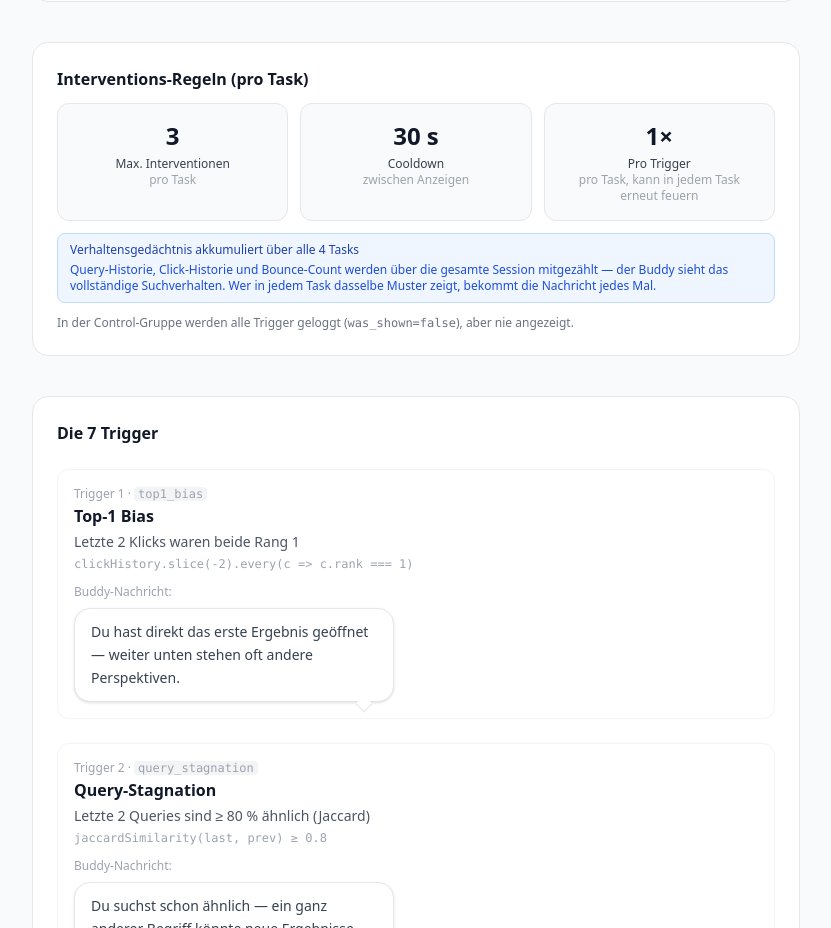
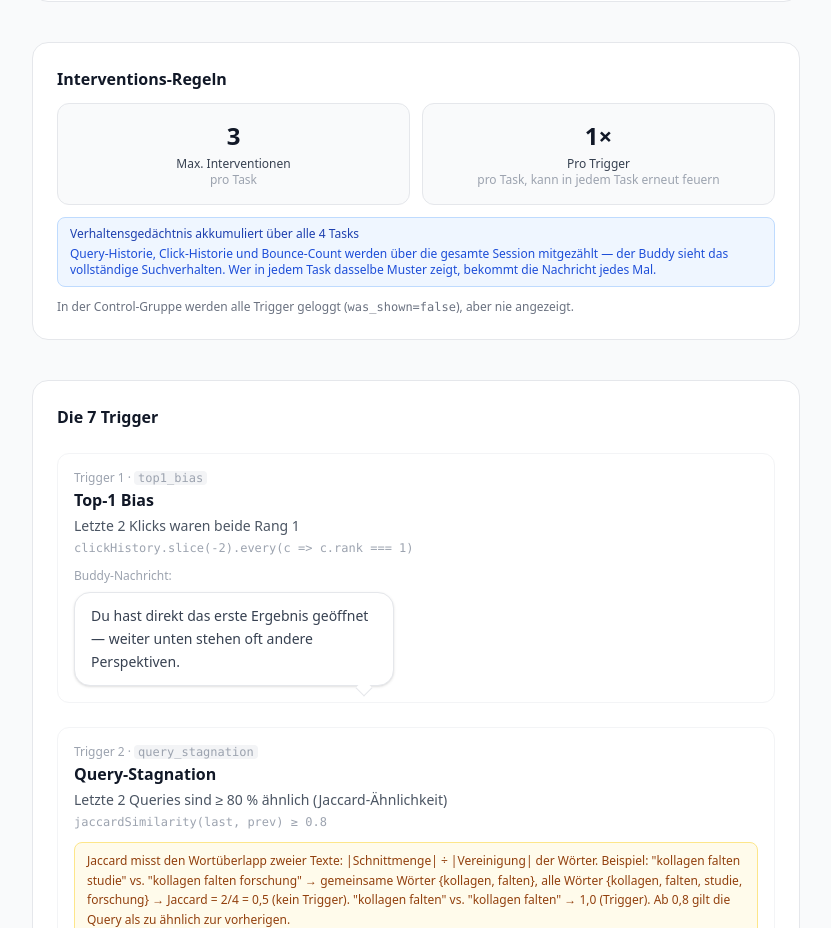
Before and after one commit to jkobks/IVVBuddy, a Next.js app: page /overview in a window 1280 px wide. Shown: the part 1784-2712 px from the top of the page, without its empty margins (224-1055 px from the left). Built offline with nearby package versions, Linux system fonts and the light colour scheme.

Commit message:
Update overview: remove cooldown, add Jaccard explanation for query_stagnation

```diff
--- a/src/app/overview/page.tsx
+++ b/src/app/overview/page.tsx
@@ -7,6 +7,7 @@ const TRIGGERS: {
   title: string
   condition: string
   detail: string
+  note?: string
 }[] = [
   {
     type: 'top1_bias',
@@ -17,8 +18,9 @@ const TRIGGERS: {
   {
     type: 'query_stagnation',
     title: 'Query-Stagnation',
-    condition: 'Letzte 2 Queries sind ≥ 80 % ähnlich (Jaccard)',
+    condition: 'Letzte 2 Queries sind ≥ 80 % ähnlich (Jaccard-Ähnlichkeit)',
     detail: 'jaccardSimilarity(last, prev) ≥ 0.8',
+    note: 'Jaccard misst den Wortüberlapp zweier Texte: |Schnittmenge| ÷ |Vereinigung| der Wörter. Beispiel: "kollagen falten studie" vs. "kollagen falten forschung" → gemeinsame Wörter {kollagen, falten}, alle Wörter {kollagen, falten, studie, forschung} → Jaccard = 2/4 = 0,5 (kein Trigger). "kollagen falten" vs. "kollagen falten" → 1,0 (Trigger). Ab 0,8 gilt die Query als zu ähnlich zur vorherigen.',
   },
   {
     type: 'single_domain',
@@ -138,11 +140,10 @@ export default function OverviewPage() {
 
         {/* Interventions rules */}
         <section className="bg-white rounded-2xl border border-gray-200 p-6 space-y-3">
-          <h2 className="font-semibold text-gray-900">Interventions-Regeln (pro Task)</h2>
-          <div className="grid grid-cols-3 gap-3">
+          <h2 className="font-semibold text-gray-900">Interventions-Regeln</h2>
+          <div className="grid grid-cols-2 gap-3">
             {[
               { label: 'Max. Interventionen', value: '3', sub: 'pro Task' },
-              { label: 'Cooldown', value: '30 s', sub: 'zwischen Anzeigen' },
               { label: 'Pro Trigger', value: '1×', sub: 'pro Task, kann in jedem Task erneut feuern' },
             ].map(item => (
               <div key={item.label} className="bg-gray-50 border border-gray-200 rounded-xl p-4 text-center">
@@ -165,14 +166,17 @@ export default function OverviewPage() {
           <div className="space-y-6">
             {TRIGGERS.map((t, i) => (
               <div key={t.type} className="border border-gray-100 rounded-xl p-4 space-y-3">
-                <div className="flex items-start justify-between gap-4">
                 <div>
                   <p className="text-xs text-gray-400 font-medium">Trigger {i + 1} · <code className="bg-gray-100 px-1 rounded">{t.type}</code></p>
                   <p className="font-semibold text-gray-900 mt-0.5">{t.title}</p>
                   <p className="text-sm text-gray-600 mt-1">{t.condition}</p>
                   <code className="text-xs text-gray-400 mt-1 block">{t.detail}</code>
                 </div>
+                {t.note && (
+                  <div className="bg-amber-50 border border-amber-200 rounded-lg px-3 py-2">
+                    <p className="text-xs text-amber-800 leading-relaxed">{t.note}</p>
                   </div>
+                )}
                 <div>
                   <p className="text-xs text-gray-400 mb-2">Buddy-Nachricht:</p>
                   <SpeechBubble message={BUDDY_MESSAGES[t.type]} />
```
Lines whose indentation alone changed are shown as unchanged.
